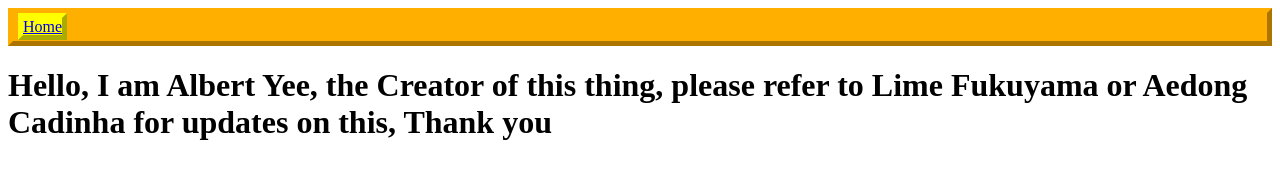
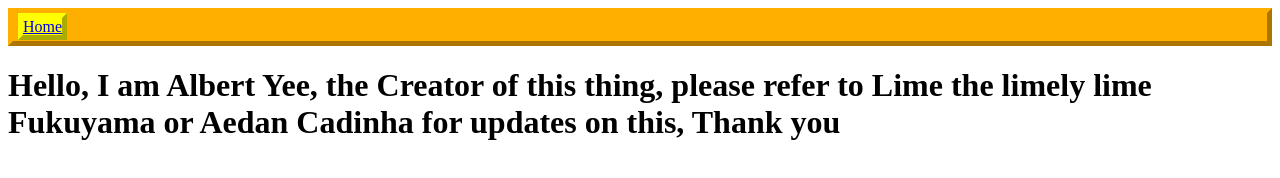
Before and after one commit to LeopardPeople/LeopardPeople.github.io, a plain HTML site: page index.html in a window 1280 px wide. Drawn offline with Linux system fonts and the light colour scheme; files that its build step writes are made by us from their sources.

Commit message:
Changed names
Lime the Limely Lime
Aedong to Aedan

```diff
--- a/index.html
+++ b/index.html
@@ -11,6 +11,6 @@
 <li class="navibutton"> <a href="/index.html">Home</a> </li>
 </ul>
 </div>
-<h1>Hello, I am Albert Yee, the Creator of this thing, please refer to Lime Fukuyama or Aedong Cadinha for updates on this, Thank you</h1>
+<h1>Hello, I am Albert Yee, the Creator of this thing, please refer to Lime the limely lime Fukuyama or Aedan Cadinha for updates on this, Thank you</h1>
 </body>
 </html>
```
